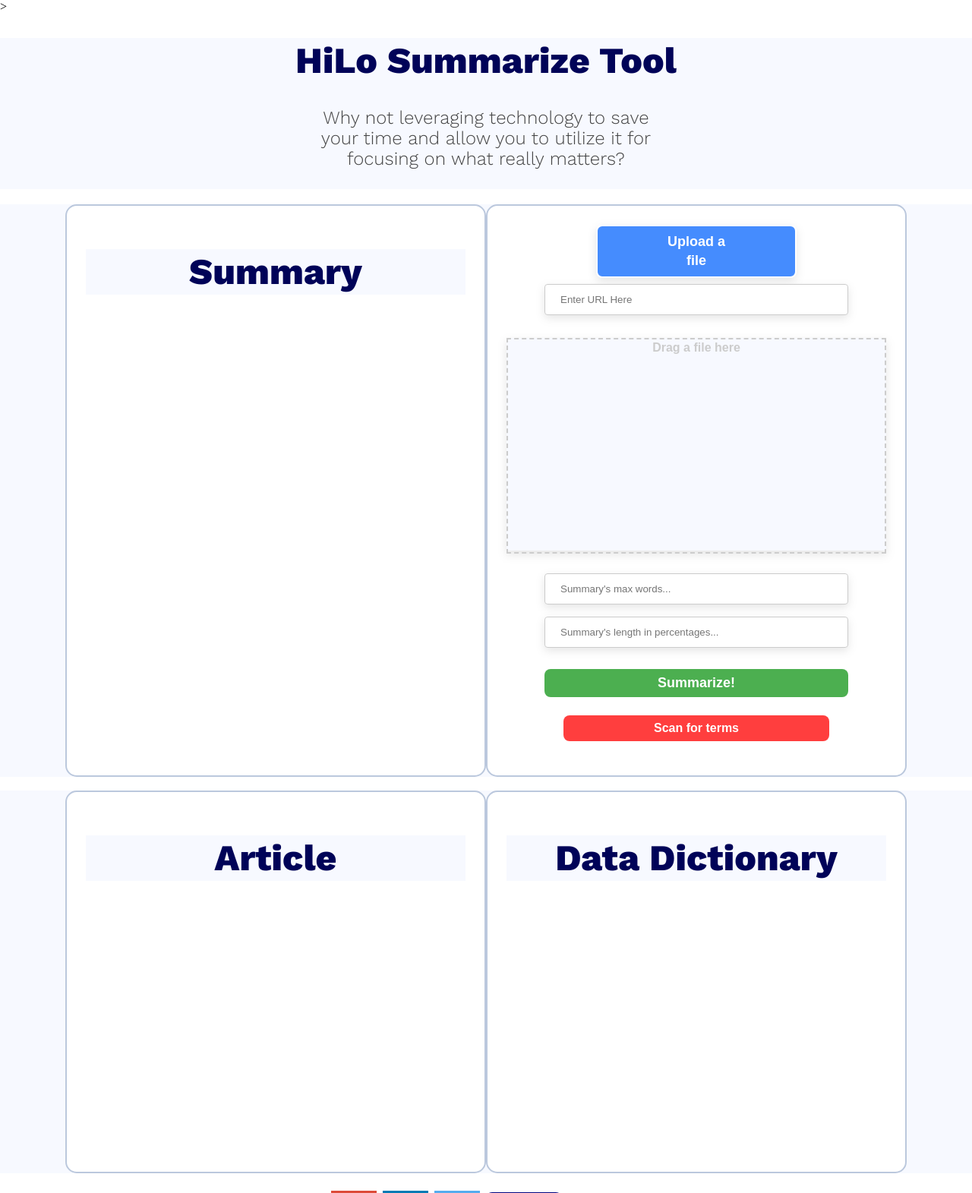
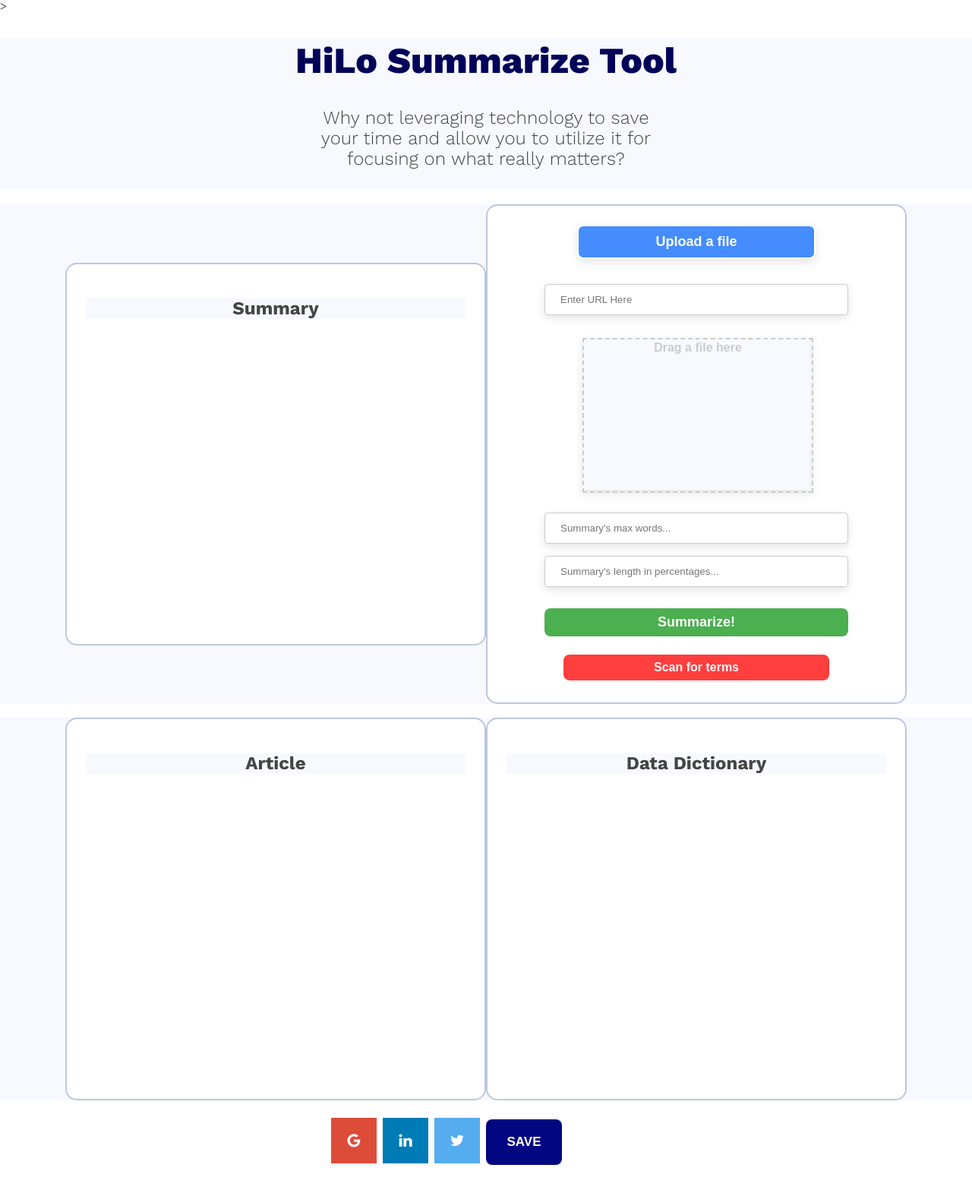
Before and after one commit to matannagar/Bart-Text-Summarization, a Flask app: page / in a window 1280 px wide. Shown: the top 1571 px of the page at 76% size. After the commit the page ends 1534 px from the top, so only its background shows below. Run offline with Flask 2, Linux system fonts and the light colour scheme; some libraries are stand-ins or nearby versions.

Commit message:
design fixes, boxes size

```diff
--- a/app/static/index.css
+++ b/app/static/index.css
@@ -44,7 +44,7 @@
   border: 2px solid white;
   color: white;
   background-color: #458cfe;
-  width: 100px;
+  width: 150px;
   padding: 8px 80px;
   border-radius: 8px;
   font-size: 18px;
@@ -69,8 +69,8 @@
   display: flex;
   background-color: #f7f9ff;
   /* border-style: dotted; */
-  width: 500px;
-  height: 280px;
+  width: 300px;
+  height: 200px;
   margin-left: auto;
   margin-right: auto;
   filter: drop-shadow(
@@ -86,8 +86,8 @@
 .dropzone {
   text-align: center;
   /*display: block; */
-  width: 500px;
-  height: 280px;
+  width: 300px;
+  height: 200px;
   border: 2px;
   border-style: dashed;
   border-color: #ccc;
@@ -102,9 +102,9 @@
 }
 
 #fileElem {
-  height: 270px;
-  width: 450px;
-  line-height: 300px;
+  height: 200px;
+  width: 300px;
+  /* line-height: 300px; */
   opacity: 0;
   border-style: dashed;
 }
@@ -236,7 +236,7 @@
   color: #000358;
 
   width: 500px;
-  height: 700px;
+  height: 450;
 
   border: solid;
   border-color: #bbc8dd;
@@ -291,7 +291,7 @@
 .textsummary {
   float: left;
   width: 500px;
-  height: 700px;
+  height: 450px;
 
   padding: 25px;
 
@@ -510,11 +510,16 @@
   visibility: hidden;
   width: 350px;
   padding: 5px 0;
-  margin-left: -60px;
+  /* margin-left: -60px; */
   position: absolute;
   z-index: 1;
-  top: 150%;
+  /* top: 150%; */
+  /* left: 50%; */
+
+  width: 250px;
+  top: 100%;
   left: 50%;
+  margin-left: -60px; /* Use half of the width (120/2 = 60), to center the tooltip */
 
   background-color: #98b6f0;
   border-color: #679ef8;
@@ -522,7 +527,7 @@
   border-radius: 10px;
 
   color: #000358;
-  text-align: center;
+  text-align: left;
   font-size: 15;
   font-family: "Work Sans", sans-serif;
   line-height: 1.7;
--- a/app/static/index.js
+++ b/app/static/index.js
@@ -108,7 +108,7 @@
 //open registration window
 function to_open() {
   const openWindow = window.open(
-    "http://localhost/test/form.html",
+    "http://localhost/hilo_sum/form.html",
     "rating",
     "width=400,height=520,left=150,top=200"
   );
--- a/app/templates/index.html
+++ b/app/templates/index.html
@@ -34,7 +34,7 @@
     </div>
     <div class="top-outer">
         <div id="textsummary" data-name="textsummary" alt="textsummary" class="textsummary">
-            <h1>Summary</h1>
+            <h2><b>Summary</b></h2>
             <p id="Summary"></p>
             <p id="bart_summary">{{summary}} </p>
             <p id="dictionary" style="visibility: none; display:none;"> {{dictionary}} </p>
@@ -106,13 +106,13 @@
     <br>
     <div class="bottom-outer">
         <div class="article_outer">
-            <h1>Article</h1>
+            <h2><b>Article</b></h2>
             <p id="article">{{article}}</p>
         </div>
         <!-- SUMMARIZATION TEXT BOX -->
 
         <div id='ner_tree' class="ner_tree">
-            <h1>Data Dictionary</h1>
+            <h2><b>Data Dictionary</b></h2>
             <div id="ner_data"></div>
         </div>
     </div>
```
Also changed, not shown: app/named_entity_recognition/create_dictionary.py (+8 -0 lines).
